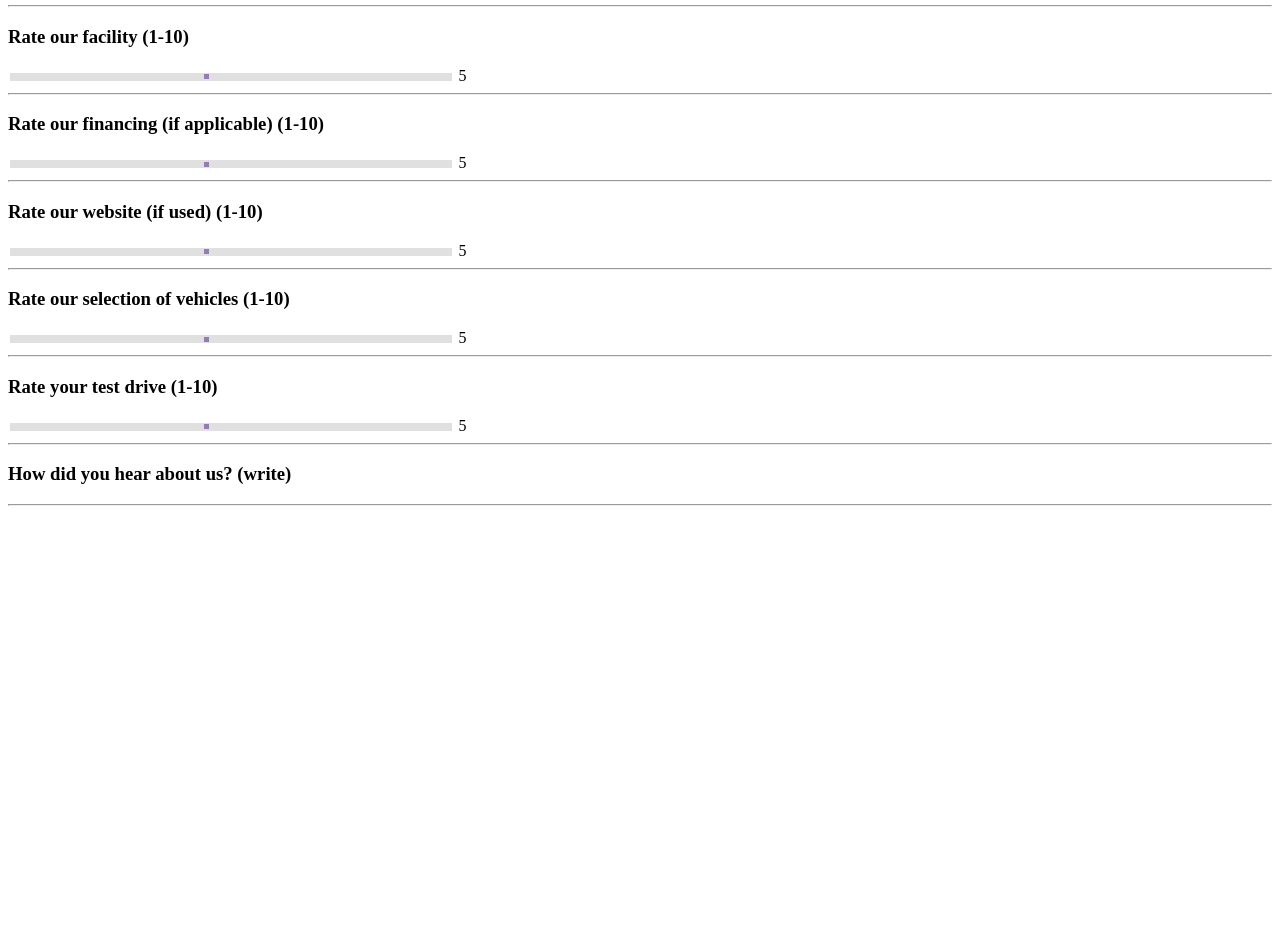
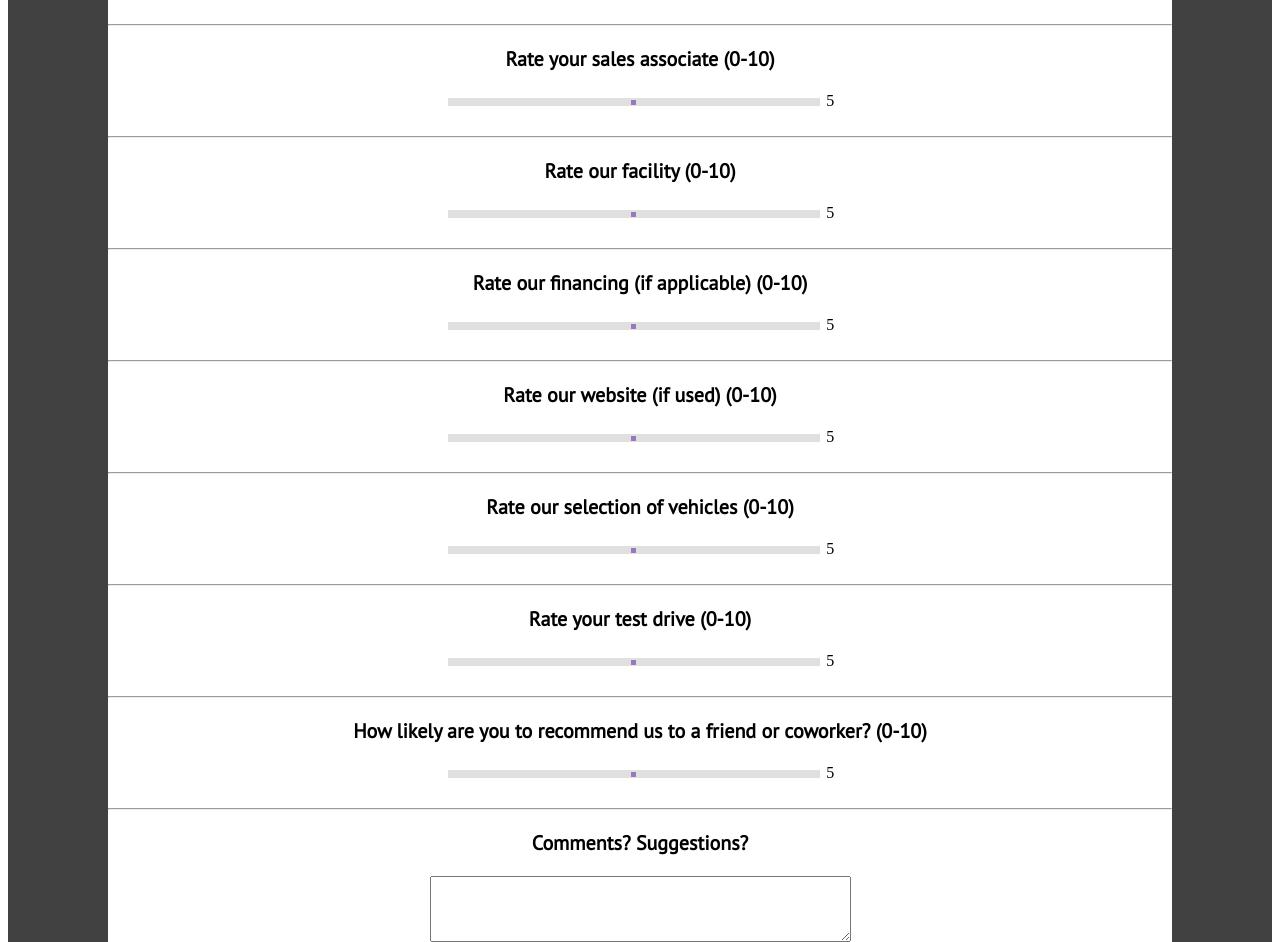
Before and after one commit to PatrickRJadwin/Assignment_1, a plain HTML site: page index.html in a window 1280 px wide. Shown: the part 162-1104 px from the top of the page. Before the commit the page ends 800 px from the top, so only its background shows below. Drawn offline with Linux system fonts and the light colour scheme.

Commit message:
Add files via upload

```diff
--- a/index.html
+++ b/index.html
@@ -1,69 +1,92 @@
 <!DOCTYPE html>
 <html>
+
 <head>
   <link rel="stylesheet" href="stylesheet.css">
 
   <title>Auto Dealership Survey</title>
 </head>
+
 <body>
   <center>
     <h1>
       Satisfaction Survey
     </h1>
-    </center>
     <hr>
     <h3>
-      Rate your sales associate (1-10)
+      Rate your sales associate (0-10)
     </h3>
     <div class="slidecontainer">
-      <input type="range" min="1" max="10" value="5" class="slider" id="myRange">
+      <input type="range" min="0" max="10" value="5" class="slider" id="myRange">
       <span id="demo"></span>
     </div>
+    <br />
     <hr>
     <h3>
-      Rate our facility (1-10)
+      Rate our facility (0-10)
     </h3>
     <div class="slidecontainer">
-      <input type="range" min="1" max="10" value="5" class="slider" id="myRange2">
+      <input type="range" min="0" max="10" value="5" class="slider" id="myRange2">
       <span id="demo2"></span>
     </div>
+    <br />
     <hr>
     <h3>
-      Rate our financing (if applicable) (1-10)
+      Rate our financing (if applicable) (0-10)
     </h3>
     <div class="slidecontainer">
-      <input type="range" min="1" max="10" value="5" class="slider" id="myRange3">
+      <input type="range" min="0" max="10" value="5" class="slider" id="myRange3">
       <span id="demo3"></span>
     </div>
+    <br />
     <hr>
     <h3>
-      Rate our website (if used) (1-10)
+      Rate our website (if used) (0-10)
     </h3>
     <div class="slidecontainer">
-      <input type="range" min="1" max="10" value="5" class="slider" id="myRange4">
+      <input type="range" min="0" max="10" value="5" class="slider" id="myRange4">
       <span id="demo4"></span>
     </div>
+    <br />
     <hr>
     <h3>
-      Rate our selection of vehicles (1-10)
+      Rate our selection of vehicles (0-10)
     </h3>
     <div class="slidecontainer">
-      <input type="range" min="1" max="10" value="5" class="slider" id="myRange5">
+      <input type="range" min="0" max="10" value="5" class="slider" id="myRange5">
       <span id="demo5"></span>
     </div>
+    <br />
     <hr>
     <h3>
-      Rate your test drive (1-10)
+      Rate your test drive (0-10)
     </h3>
     <div class="slidecontainer">
-      <input type="range" min="1" max="10" value="5" class="slider" id="myRange6">
+      <input type="range" min="0" max="10" value="5" class="slider" id="myRange6">
       <span id="demo6"></span>
     </div>
+    <br />
     <hr>
     <h3>
-      How did you hear about us? (write)
+      How likely are you to recommend us to a friend or coworker? (0-10)
     </h3>
+    <div class="slidecontainer">
+      <input type="range" min="0" max="10" value="5" class="slider" id="myRange7">
+      <span id="demo7"></span>
+    </div>
+    <br />
     <hr>
+    <h3>
+      Comments? Suggestions?
+    </h3>
+    <textarea rows="4" cols="50"></textarea>
+    <br />
+    <br />
+    <button type="button">Submit</button>
+    <br />
+    <br />
     <script src="slider.js"></script>
+  </center>
 </body>
+
 </html>
--- a/slider.js
+++ b/slider.js
@@ -4,12 +4,14 @@ var slider3 = document.getElementById("myRange3");
 var slider4 = document.getElementById("myRange4");
 var slider5 = document.getElementById("myRange5");
 var slider6 = document.getElementById("myRange6");
+var slider7 = document.getElementById("myRange7");
 var output = document.getElementById("demo");
 var output2 = document.getElementById("demo2");
 var output3 = document.getElementById("demo3");
 var output4 = document.getElementById("demo4");
 var output5 = document.getElementById("demo5");
 var output6 = document.getElementById("demo6");
+var output7 = document.getElementById("demo7");
 
 output.innerHTML = slider.value; // Display the default slider value
 output2.innerHTML = slider2.value;
@@ -17,11 +19,27 @@ output3.innerHTML = slider3.value;
 output4.innerHTML = slider4.value;
 output5.innerHTML = slider5.value;
 output6.innerHTML = slider6.value;
+output7.innerHTML = slider7.value;
 
 // Update the current slider value (each time you drag the slider handle)
 slider.oninput = function() {
-    output.innerHTML = this.value;
+  output.innerHTML = this.value;
 }
 slider2.oninput = function() {
-    output2.innerHTML = this.value;
+  output2.innerHTML = this.value;
 }
+slider3.oninput = function() {
+  output3.innerHTML = this.value;
+}
+slider4.oninput = function() {
+  output4.innerHTML = this.value;
+}
+slider5.oninput = function() {
+  output5.innerHTML = this.value;
+}
+slider6.oninput = function() {
+  output6.innerHTML = this.value;
+}
+slider7.oninput = function() {
+  output7.innerHTML = this.value;
+}
--- a/stylesheet.css
+++ b/stylesheet.css
@@ -1,37 +1,71 @@
+@import url('https://fonts.googleapis.com/css?family=PT+Sans');
+
 .slidecontainer {
-    width: 100%; /* Width of the outside container */
+  width: 100%;
+  /* Width of the outside container */
 }
 
 /* The slider itself */
 .slider {
-    -webkit-appearance: none;  /* Override default CSS styles */
-    appearance: none;
-    width: 35%; /* Full-width */
-    height: 8px; /* Specified height */
-    background: #d3d3d3; /* Grey background */
-    outline: none; /* Remove outline */
-    opacity: 0.7; /* Set transparency (for mouse-over effects on hover) */
-    -webkit-transition: .2s; /* 0.2 seconds transition on hover */
-    transition: opacity .2s;
+  -webkit-appearance: none;
+  /* Override default CSS styles */
+  appearance: none;
+  width: 35%;
+  /* Full-width */
+  height: 8px;
+  /* Specified height */
+  background: #d3d3d3;
+  /* Grey background */
+  outline: none;
+  /* Remove outline */
+  opacity: 0.7;
+  /* Set transparency (for mouse-over effects on hover) */
+  -webkit-transition: .2s;
+  /* 0.2 seconds transition on hover */
+  transition: opacity .2s;
 }
 
 /* Mouse-over effects */
 .slider:hover {
-    opacity: 1; /* Fully shown on mouse-over */
+  opacity: 1;
+  /* Fully shown on mouse-over */
 }
 
 .slider::-webkit-slider-thumb {
-    -webkit-appearance: none; /* Override default look */
-    appearance: none;
-    width: 5px; /* Set a specific slider handle width */
-    height: 5px; /* Slider handle height */
-    background: rgba(82, 35, 135, 0.8); /* Green background */
-    cursor: pointer; /* Cursor on hover */
+  -webkit-appearance: none;
+  /* Override default look */
+  appearance: none;
+  width: 5px;
+  /* Set a specific slider handle width */
+  height: 5px;
+  /* Slider handle height */
+  background: rgba(82, 35, 135, 0.8);
+  /* Green background */
+  cursor: pointer;
+  /* Cursor on hover */
 }
 
 .slider::-moz-range-thumb {
-    width: 20px; /* Set a specific slider handle width */
-    height: 20px; /* Slider handle height */
-    background: rgba(82, 35, 135, 0.8); /* Green background */
-    cursor: pointer; /* Cursor on hover */
+  width: 20px;
+  /* Set a specific slider handle width */
+  height: 20px;
+  /* Slider handle height */
+  background: rgba(82, 35, 135, 0.8);
+  /* Green background */
+  cursor: pointer;
+  /* Cursor on hover */
 }
+h1 {
+  font-family: 'PT Sans', sans-serif;
+  font-size: 60px;
+}
+h3 {
+  font-family: 'PT Sans', sans-serif;
+  font-size: 20px;
+}
+body {
+
+  border-style: solid;
+  border-width: 20px 100px;
+  border-color: rgb(65, 65, 65)
+}
```
Lines whose indentation alone changed are shown as unchanged.
